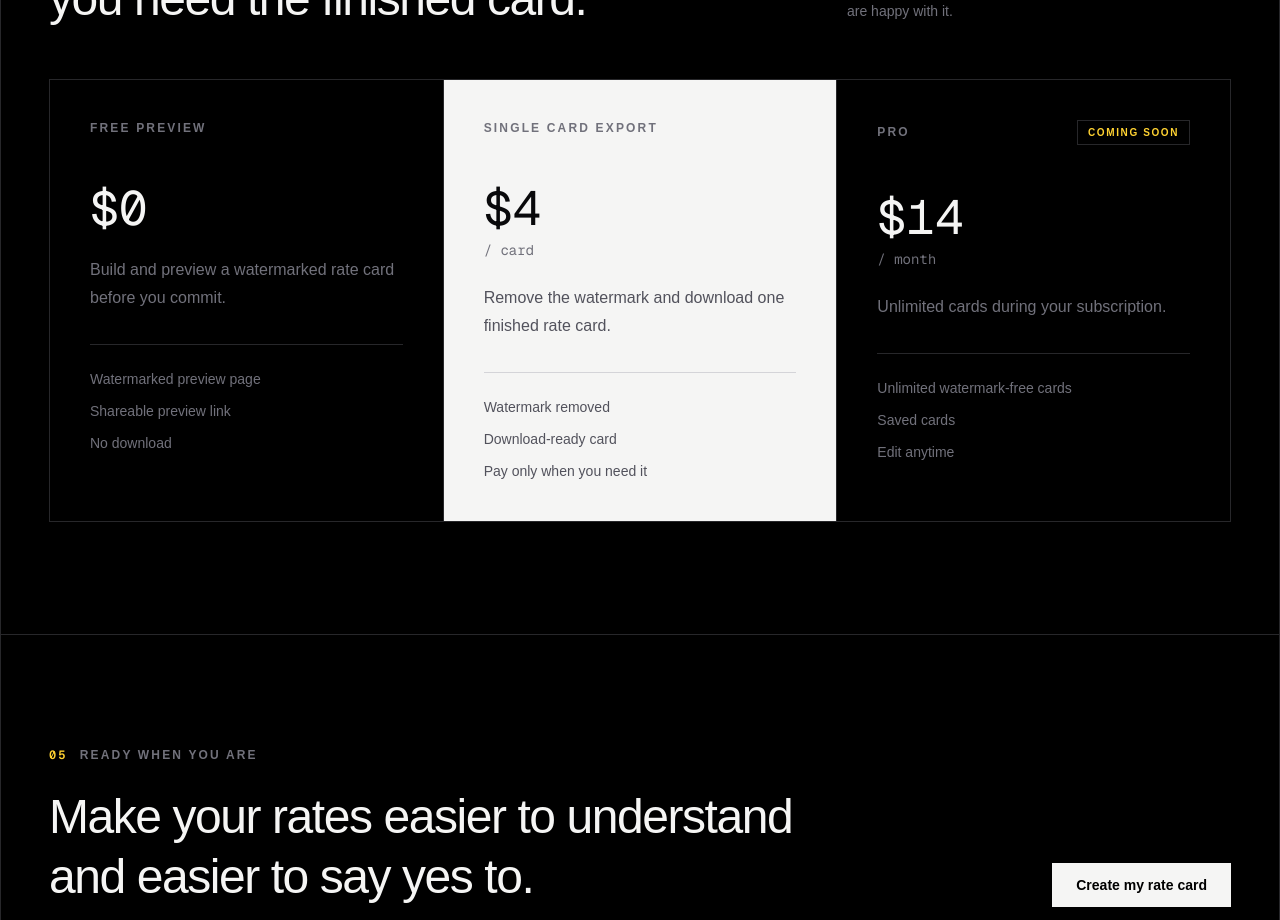
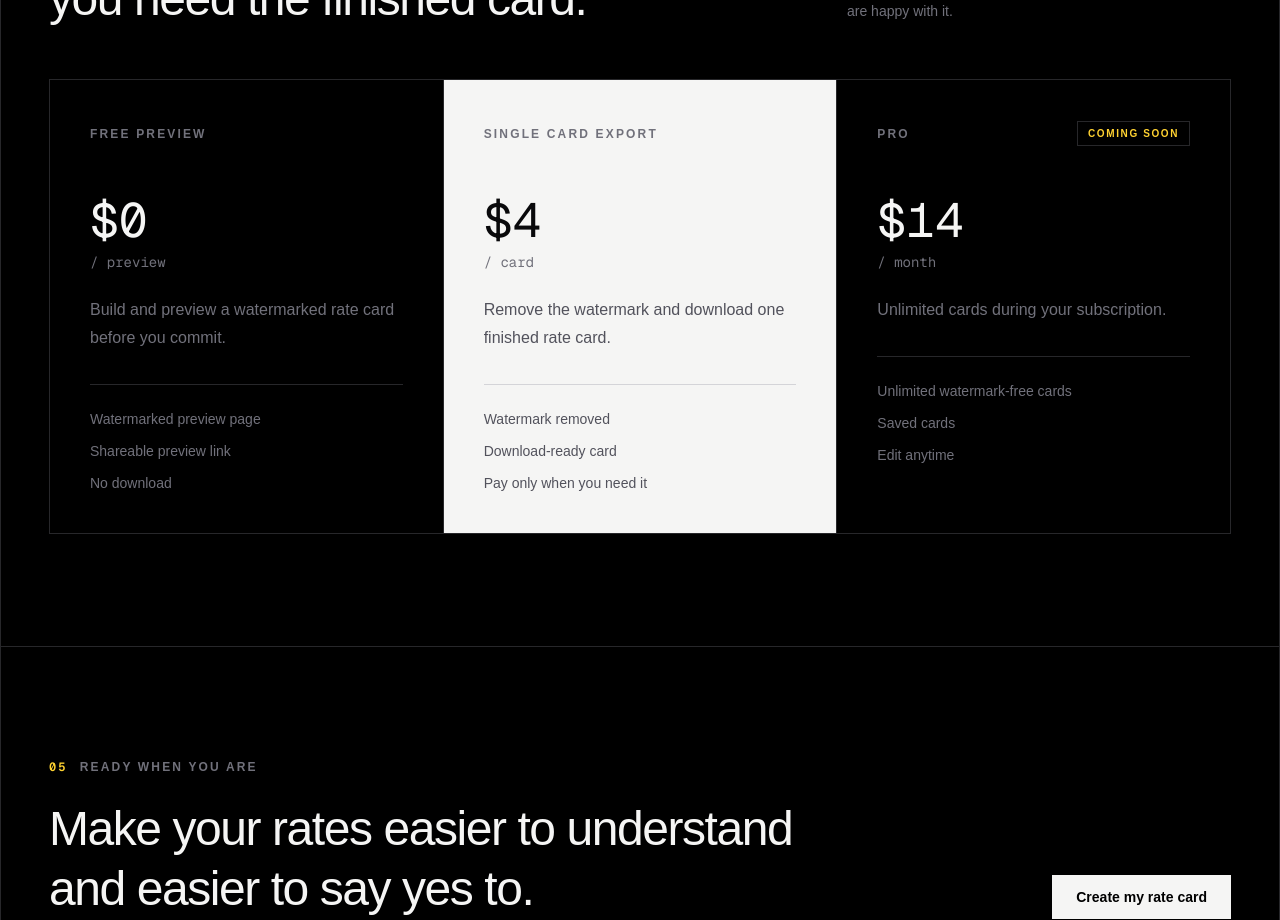
Before and after one commit to Hyeonseom726/RateKit, a Next.js app: page / in a window 1280 px wide. Shown: the part 2820-3740 px from the top of the page. Built offline with nearby package versions, Linux system fonts and the light colour scheme.

Commit message:
Refine pricing copy, fix policy

```diff
--- a/src/app/page.tsx
+++ b/src/app/page.tsx
@@ -294,10 +294,19 @@ export default function Home() {
         </div>
         <div className="mt-14 grid border-l border-t border-zinc-800 lg:grid-cols-3">
           <div className="border-b border-r border-zinc-800 p-8 sm:p-10">
+            <div className="flex min-h-7 items-center justify-between gap-4">
               <p className="text-xs font-semibold uppercase tracking-[0.18em] text-zinc-500">
                 Free preview
               </p>
+              <span
+                aria-hidden="true"
+                className="invisible border border-zinc-800 px-2.5 py-1 text-[10px] font-semibold uppercase tracking-[0.16em]"
+              >
+                Coming soon
+              </span>
+            </div>
             <p className="mt-12 font-mono text-5xl text-stone-100">$0</p>
+            <p className="mt-2 font-mono text-sm text-zinc-500">/ preview</p>
             <p className="mt-6 max-w-sm leading-7 text-zinc-500">
               Build and preview a watermarked rate card before you commit.
             </p>
@@ -308,9 +317,17 @@ export default function Home() {
             </ul>
           </div>
           <div className="border-b border-r border-zinc-800 bg-stone-100 p-8 text-zinc-950 sm:p-10">
+            <div className="flex min-h-7 items-center justify-between gap-4">
               <p className="text-xs font-semibold uppercase tracking-[0.18em] text-zinc-500">
                 Single card export
               </p>
+              <span
+                aria-hidden="true"
+                className="invisible border border-zinc-300 px-2.5 py-1 text-[10px] font-semibold uppercase tracking-[0.16em]"
+              >
+                Coming soon
+              </span>
+            </div>
             <p className="mt-12 font-mono text-5xl">$4</p>
             <p className="mt-2 font-mono text-sm text-zinc-500">/ card</p>
             <p className="mt-6 max-w-sm leading-7 text-zinc-600">
@@ -323,7 +340,7 @@ export default function Home() {
             </ul>
           </div>
           <div className="border-b border-r border-zinc-800 p-8 sm:p-10">
-            <div className="flex items-center justify-between gap-4">
+            <div className="flex min-h-7 items-center justify-between gap-4">
               <p className="text-xs font-semibold uppercase tracking-[0.18em] text-zinc-500">
                 Pro
               </p>
--- a/src/app/preview/page.tsx
+++ b/src/app/preview/page.tsx
@@ -191,7 +191,7 @@ function PreviewPageContent() {
             </button>
           </div>
           <p className="text-xs text-zinc-600">
-            Free preview. Watermark-free export coming soon.
+            Free preview. Export without watermark for $4 when ready.
           </p>
         </div>
 
--- a/src/app/terms/page.tsx
+++ b/src/app/terms/page.tsx
@@ -35,7 +35,7 @@ const sections = [
   {
     title: "Paid features",
     body: [
-      "Paid features, such as watermark-free export, may be added later. Any price and feature details will be shown before purchase.",
+      "Paid features, such as watermark-free export, may be offered. Prices and feature details are shown before purchase.",
     ],
   },
   {
```
Lines whose indentation alone changed are shown as unchanged.
